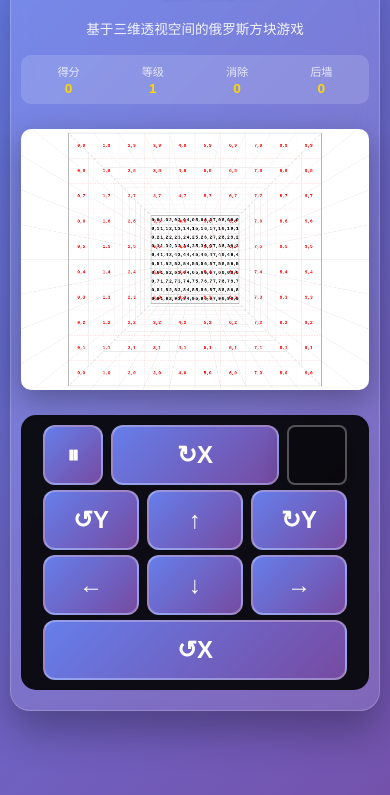
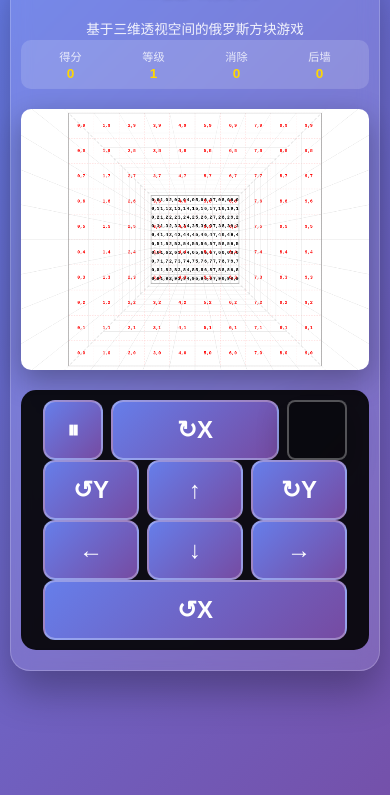
Before and after one commit to mousejl/3D-Tetris, a plain HTML site: page index.html in a window 390 px wide. Shown: the part 49-844 px from the top of the page. Drawn offline with Linux system fonts and the light colour scheme.

Commit message:
Zero spacing adjustments

```diff
--- a/index.html
+++ b/index.html
@@ -43,7 +43,7 @@
 
         .game-header {
             text-align: center;
-            margin-bottom: 5px;
+            margin-bottom: 0;
         }
 
         .game-main {
@@ -159,9 +159,9 @@
             font-weight: bold;
         }
 
-        .description {
+.description {
             text-align: center;
-            margin-bottom: 5px;
+            margin-bottom: 0;
             opacity: 0.9;
             line-height: 1.5;
         }
@@ -227,12 +227,12 @@
             backdrop-filter: blur(8px);
             padding: 10px 12px;
             border-radius: 15px;
-            gap: 5px;
+            gap: 0;
             flex-direction: column;
             align-items: stretch;
             width: 100%;
             box-sizing: border-box;
-            margin-top: 5px;
+            margin-top: 0;
         }
 
         .mobile-controls.visible {
@@ -240,16 +240,16 @@
         }
 
         /* 移动端游戏信息栏（顶部） */
-        .mobile-game-info-top {
+.mobile-game-info-top {
             display: none;
             width: 100%;
             padding: 8px;
             background: rgba(255, 255, 255, 0.15);
             border-radius: 10px;
-            margin: 5px 0;
+            margin: 0;
             justify-content: space-around;
             align-items: center;
-            gap: 5px;
+            gap: 0;
             font-size: 0.8rem;
         }
 
```
